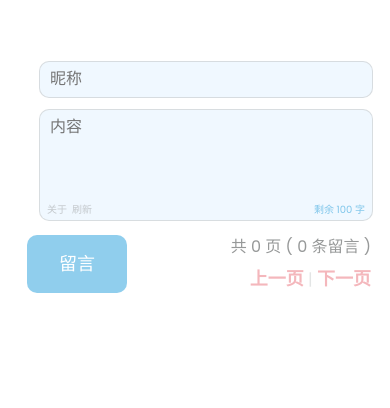
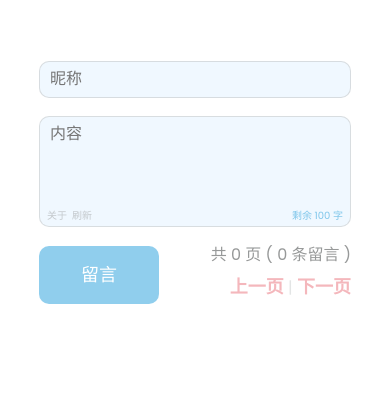
Before and after one commit to Dragoft/site, a plain HTML site: page blog/Square/page.html in a window 390 px wide. Shown: the part 745-1153 px from the top of the page. After the commit the page ends 1103 px from the top, so only its background shows below. Drawn offline with nearby package versions, Linux system fonts and the light colour scheme; no server answers.

Commit message:
Add files via upload

```diff
--- a/blog/Square/page.html
+++ b/blog/Square/page.html
@@ -14,7 +14,7 @@
 
 </head>
 
-<body>
+<body id="body" >
 <script>
 	var rs = [document.title, window.location.href, "$('.iframe').fadeIn(400);"];
 	window.parent.postMessage(rs,"*");
@@ -70,7 +70,7 @@
 
 	<h1>留言板</h1>
 	<div class="t-2" >
-		<span style="white-space: nowrap;" >路过的你请随便写点什么吧，人多才热闹呢！</span>
+		<span style="white-space: nowrap;" >这是一块神奇的留言板，随便写点什么吧。</span>
 		<br />
 		<span>第 <textarea class="textarea Tpage" autocomplete="off" maxlength="3" onfocus="this.select();" >1</textarea> 页留言：</span>
 	</div>
@@ -115,6 +115,9 @@
 	<br class="f-1" />
 	<br class="f-1" />
 
+	<br class="f-1 f-3" />
+	<br class="f-1 f-3" />
+	<br class="f-1 f-3" />
 </div>
 
 
--- a/blog/Square/script.js
+++ b/blog/Square/script.js
@@ -163,7 +163,13 @@ function showComment(data) {
 
 
 function deleteComment(id) {
-	message('<span class="t-8" ></span> 删除:　[<span class="t-9" onclick="Delete(`' + id + '`)">确定</span>] [<span class="t-9" onclick="message.Close()" >取消</span>]', 'info', -1);
+	$('#body').addClass('body-scroll');
+	message('<span class="t-8" ></span> 删除:　[<span class="t-9" onclick="Delete(`' + id + '`)">确定</span>] [<span class="t-9" onclick="deleteCancel()" >取消</span>]', 'info', -1);
+}
+
+function deleteCancel() {
+	message.Close();
+	$('#body').removeClass('body-scroll');
 }
 
 function Delete(id) {
--- a/blog/Square/style.css
+++ b/blog/Square/style.css
@@ -1,3 +1,7 @@
+.body-scroll {
+	overflow: hidden;
+}
+
 span {
 	color: rgba(151, 153, 153, 1);
 }
@@ -182,7 +186,7 @@ h3 {
 
 .bottomBox {
 	position: absolute;
-	margin: -11px 0px;
+	margin: -12px 0px;
 	display: block;
 	width: 406px;
 	height: 10px;
@@ -318,28 +322,34 @@ h3 {
 	}
 
 	.Tname {
-		position: relative;
+		width: calc(80% - 22px);
+		left: 10%;
 		margin-left: 0px;
-		width: 100%;
 	}
 
 	.Tcontent	{
-		width: 100%;
+		position: absolute;
+		margin: 55px 0px;
+		width: calc(80% - 22px);
+		left: 10%;
 	}
 
 	.bottomBox {
-		position: relative;
-		width: calc(100% + 6px);
+		position: absolute;
+		margin: 145px 0px;
+		width: calc(80% - 16px);
 	}
 
 	.sent {
-		margin: 25px -65px;
-		width: 100px;
+		left: 10%;
+		margin: 185px 0px;
+		width: 120px;
 	}
 
 	.pagebtn {
-		margin-top: 20px;
-		margin-right: -20px;
+		margin-top: 177px;
+		position: absolute;
+		right: 10%;
 	}
 
 	.t-5 {
```
